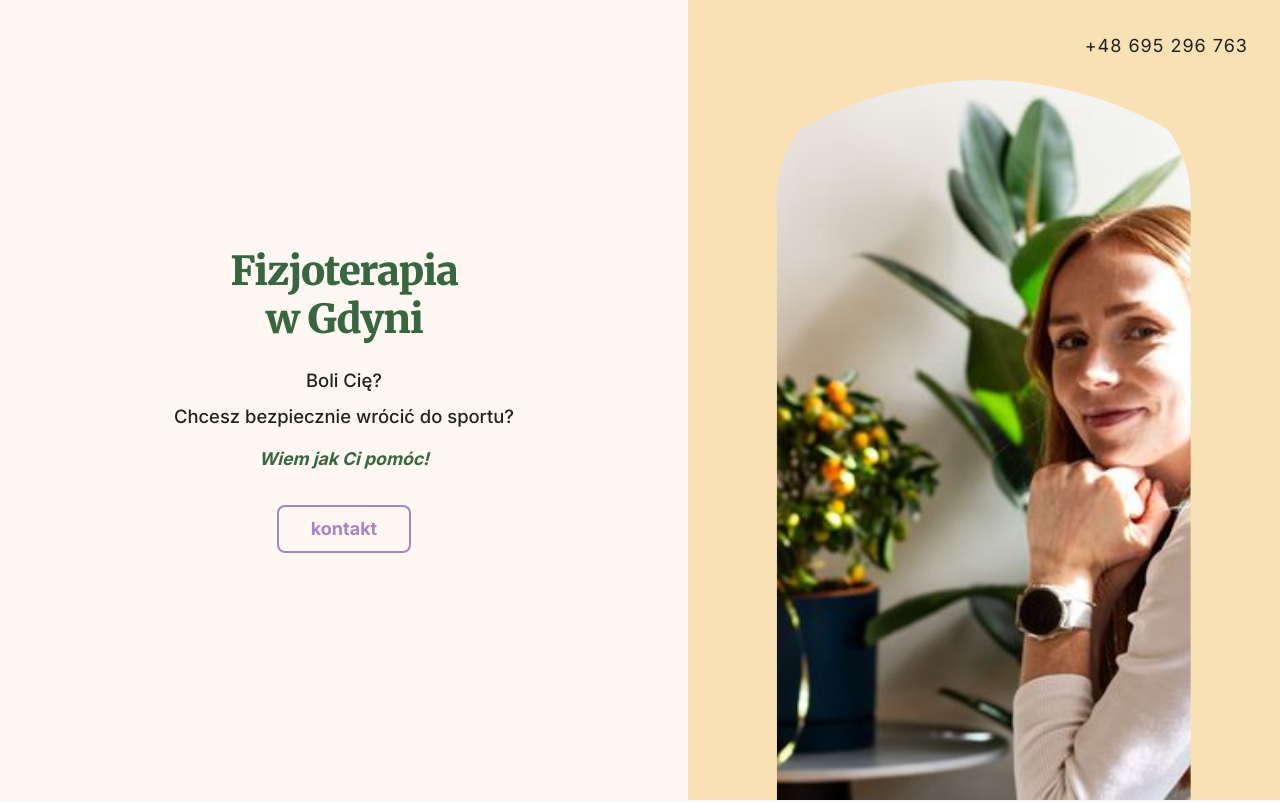
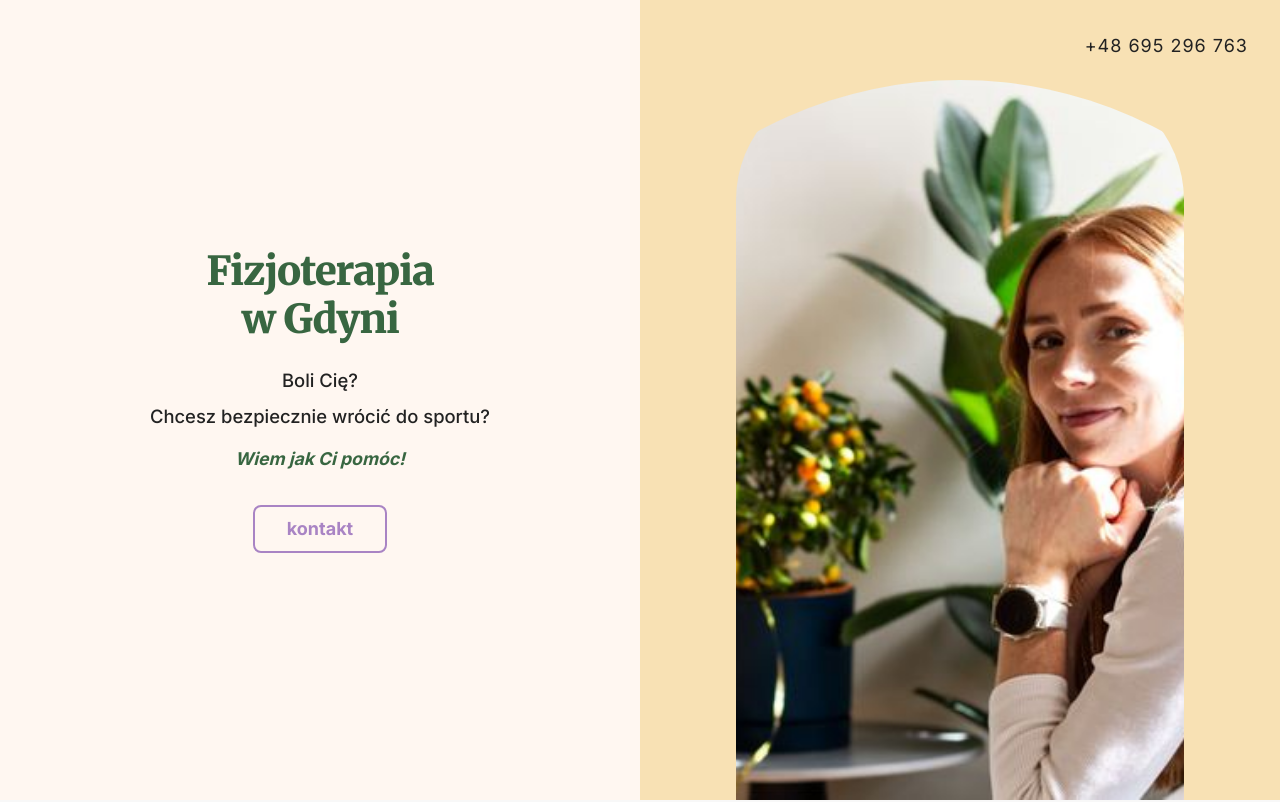
Before and after one commit to GDY-BOY/fala-project, a Next.js app: page / in a window 1280 px wide. Shown: the top 802 px of the page. Built offline with nearby package versions, Linux system fonts and the light colour scheme.

Commit message:
revert scren split fix

```diff
--- a/pages/index.tsx
+++ b/pages/index.tsx
@@ -31,11 +31,10 @@ export default function Home() {
           </div>
           {/* Left (text, pinkish) */}
           <div
-            className="flex flex-col justify-center items-center w-full md:w-1/2 flex-1 px-6 md:px-12 py-12 md:py-0 z-20"
+            className="flex flex-col justify-center items-center w-full md:w-1/2 h-1/2 md:h-full px-6 md:px-12 py-12 md:py-0 z-20"
             style={{
               background: "#FFF7F1",
               textAlign: "center",
-              minHeight: 0,
             }}
           >
             <div className="w-full max-w-md mx-auto">
@@ -68,11 +67,10 @@ export default function Home() {
           </div>
           {/* Right (image, yellow) */}
           <div
-            className="relative w-full md:w-1/2 flex-1 flex items-center justify-center"
+            className="relative w-full md:w-1/2 h-1/2 md:h-full flex items-center justify-center"
             style={{
               background: "#F8E1B4",
               overflow: "hidden",
-              minHeight: 0,
             }}
           >
             {/* Phone number in top right */}
```
